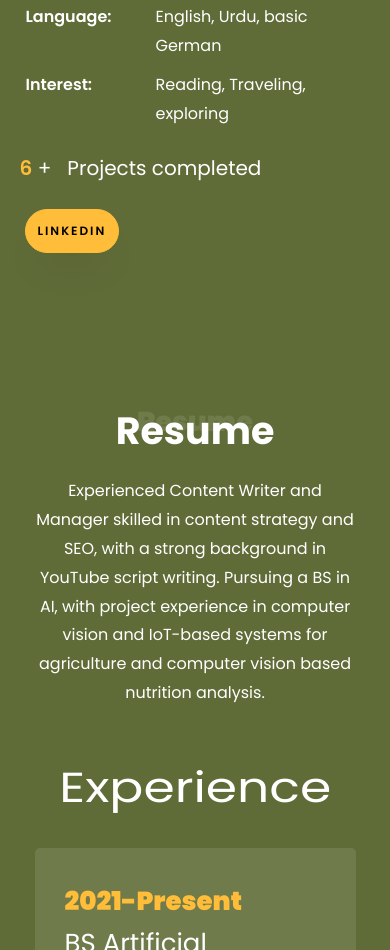
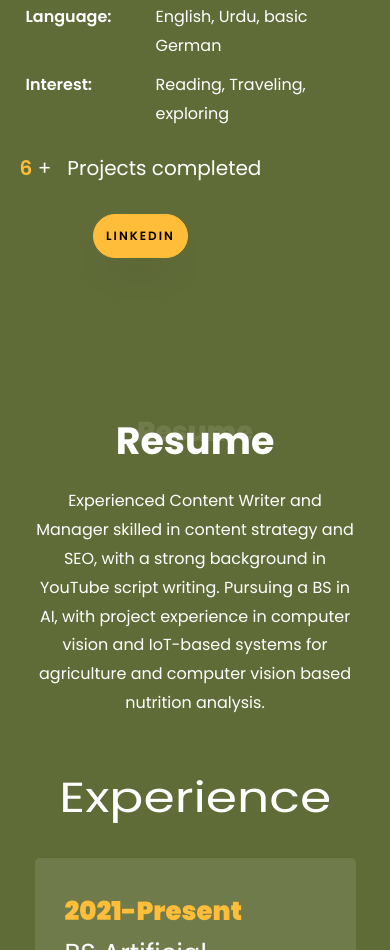
Before and after one commit to Aiengineer1/My_Portfolio, a plain HTML site: page index.html in a window 390 px wide. Shown: the part 2159-3109 px from the top of the page. Drawn offline with Linux system fonts and the light colour scheme; files whose address does not match are found by name.

Commit message:
3rd commit

```diff
--- a/index.html
+++ b/index.html
@@ -250,6 +250,25 @@
               transition: none !important;
           }
       }
+          @media (max-width: 768px) {
+        .counter-wrap .text {
+            display: flex;
+            flex-direction: column;
+            align-items: center;
+            text-align: center;
+        }
+
+        .counter-wrap .text p {
+            text-align: center;
+        }
+
+        .counter-wrap .text .btn {
+            align-self: center;
+            display: inline-block;
+            margin: 10px auto;
+            text-align: center;
+        }
+    }
       @keyframes typing {
         from {
           width: 0;
```
